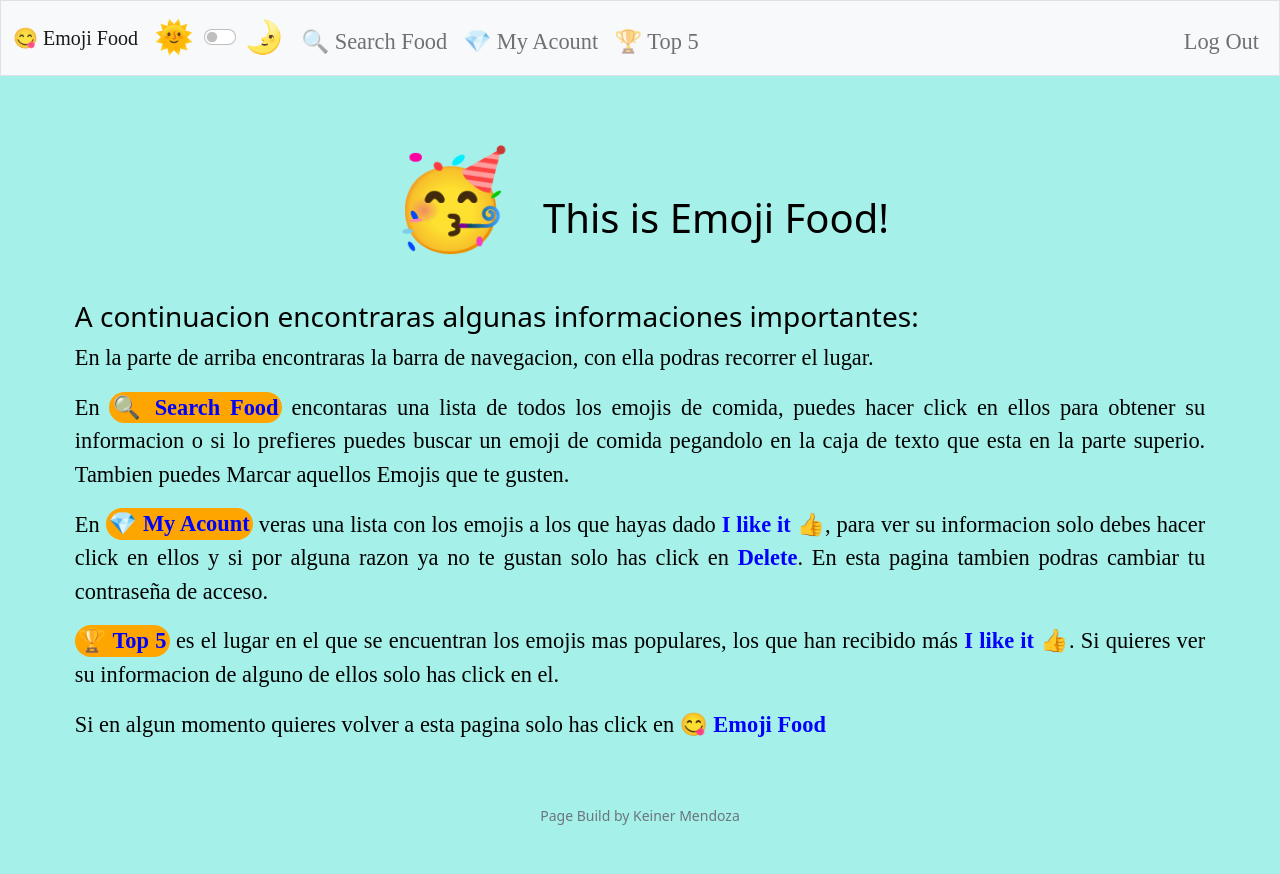
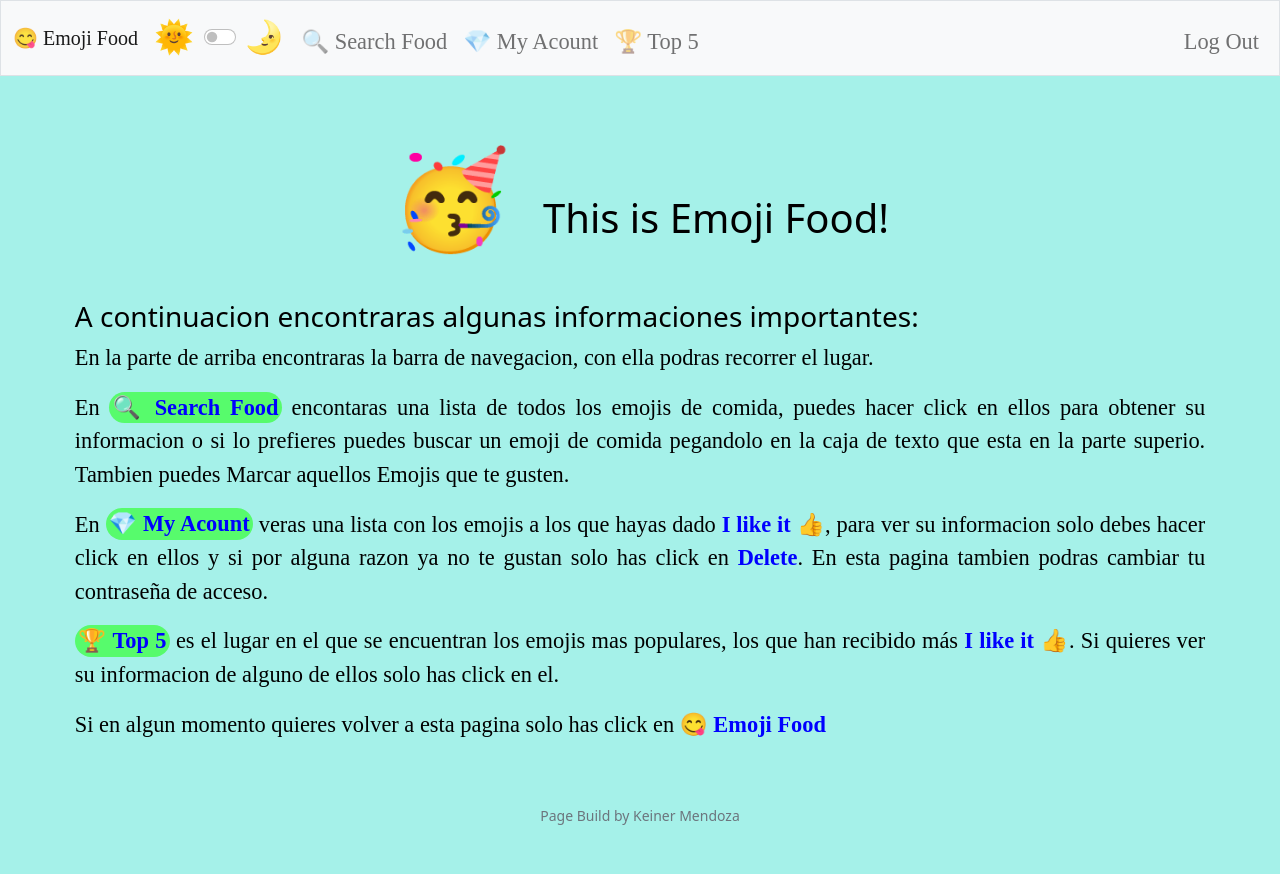
Before and after one commit to keinermendoza/emoji-food, a Flask app: page / in a window 1280 px wide. Run offline with Flask 2, Linux system fonts and the light colour scheme; the visitor is signed in with stand-in values (Sample User, id 1).

Commit message:
Update style.css
One try color more

```diff
--- a/static/style.css
+++ b/static/style.css
@@ -10,7 +10,7 @@
   --back--color: #A5F1E9;
   --let--color: rgb(0, 0, 0);
   --bord--color: #7FBCD2;
-  --pad--color:  orange;
+  --pad--color: #57FB6C;
   --key-word--color: blue;
 }
 
@@ -43,7 +43,7 @@ body {
   --back--color: #A5F1E9;;
   --let--color: rgb(0, 0, 0);
   --bord--color: #7FBCD2;
-  --pad--color:  orange;
+  --pad--color: #57FB6C;
   --key-word--color: blue;
 }
 
```
